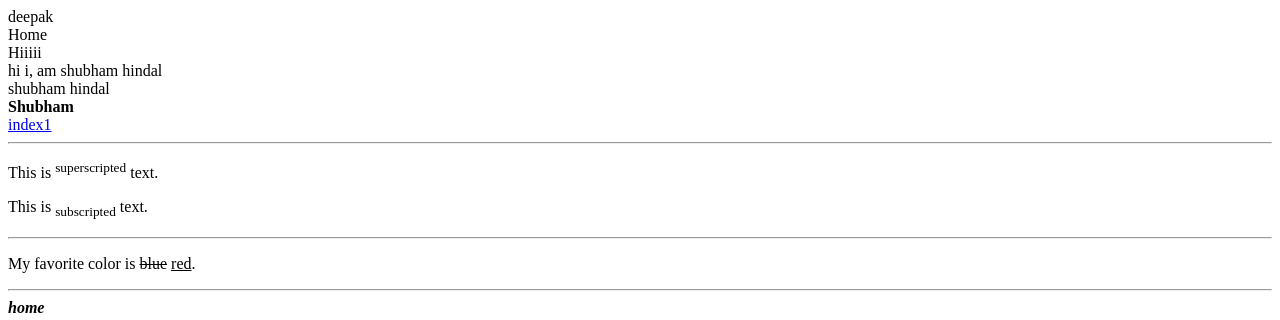
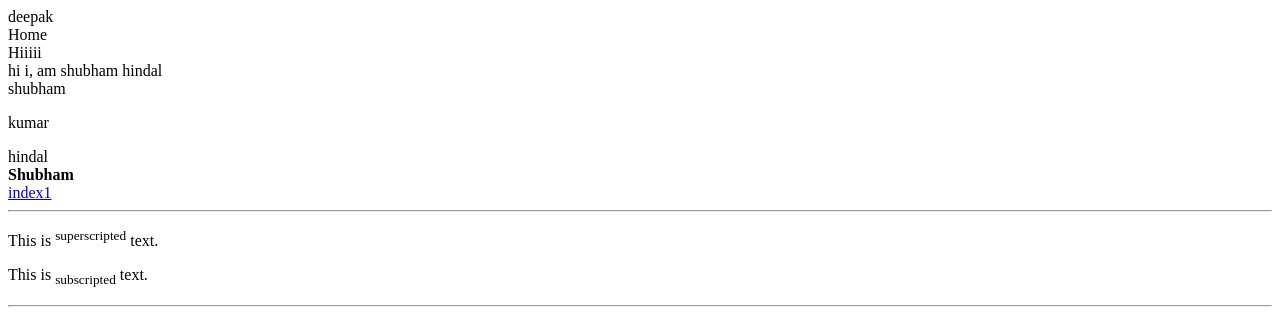
Before and after one commit to shubhamhindal/html-css, a plain HTML site: page index.html in a window 1280 px wide. Shown: the top 320 px of the page. Drawn offline with Linux system fonts and the light colour scheme.

Commit message:
updated name

```diff
--- a/index.html
+++ b/index.html
@@ -9,7 +9,7 @@
             <div>Hiiiii</div>
         </nav>
         hi i, am shubham hindal
-       <div>shubham hindal</div>
+       <div>shubham <p>kumar</p> hindal</div>
        <b>Shubham</b>
        <br>
        <a href="/index1.html">index1</a>
```
